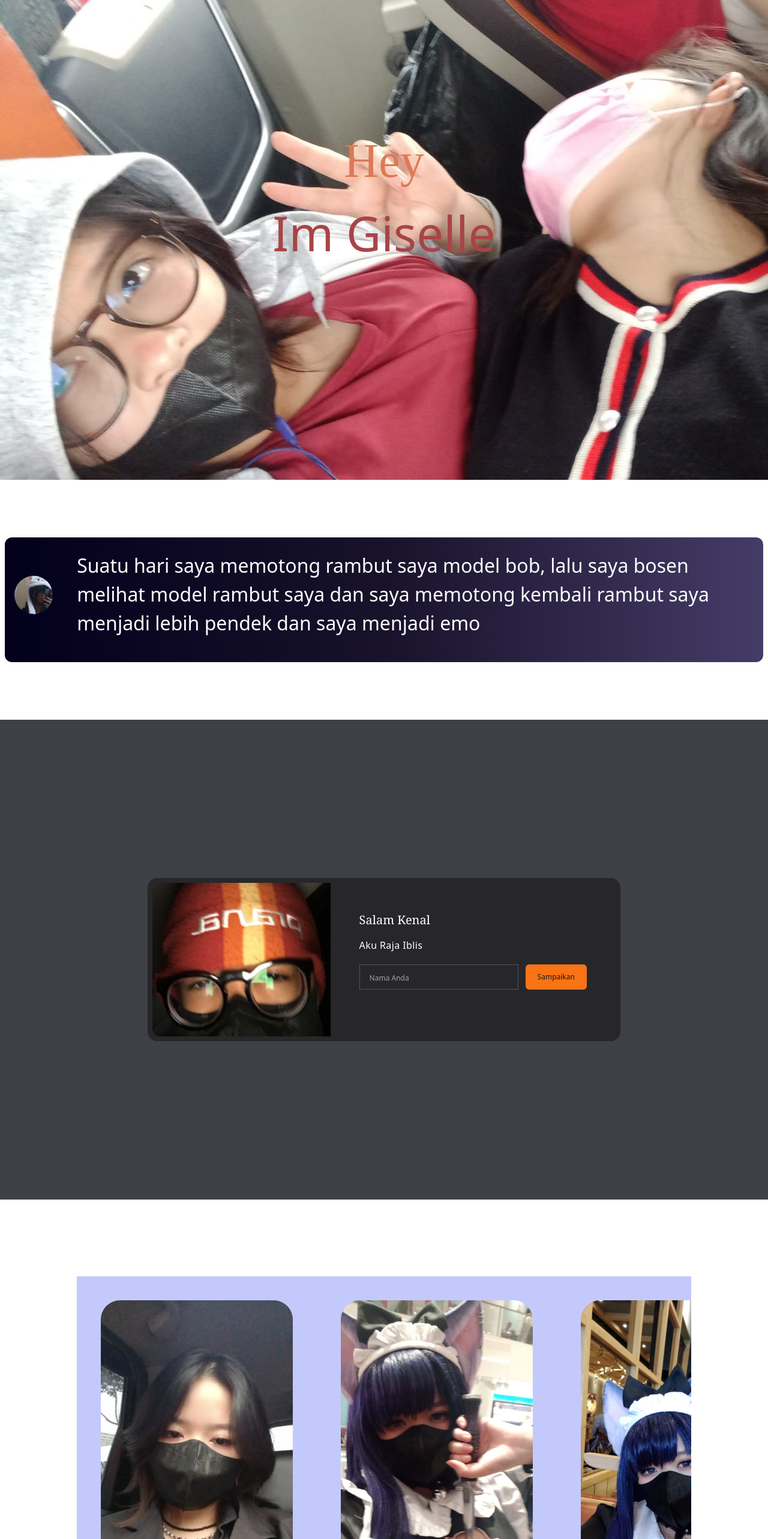
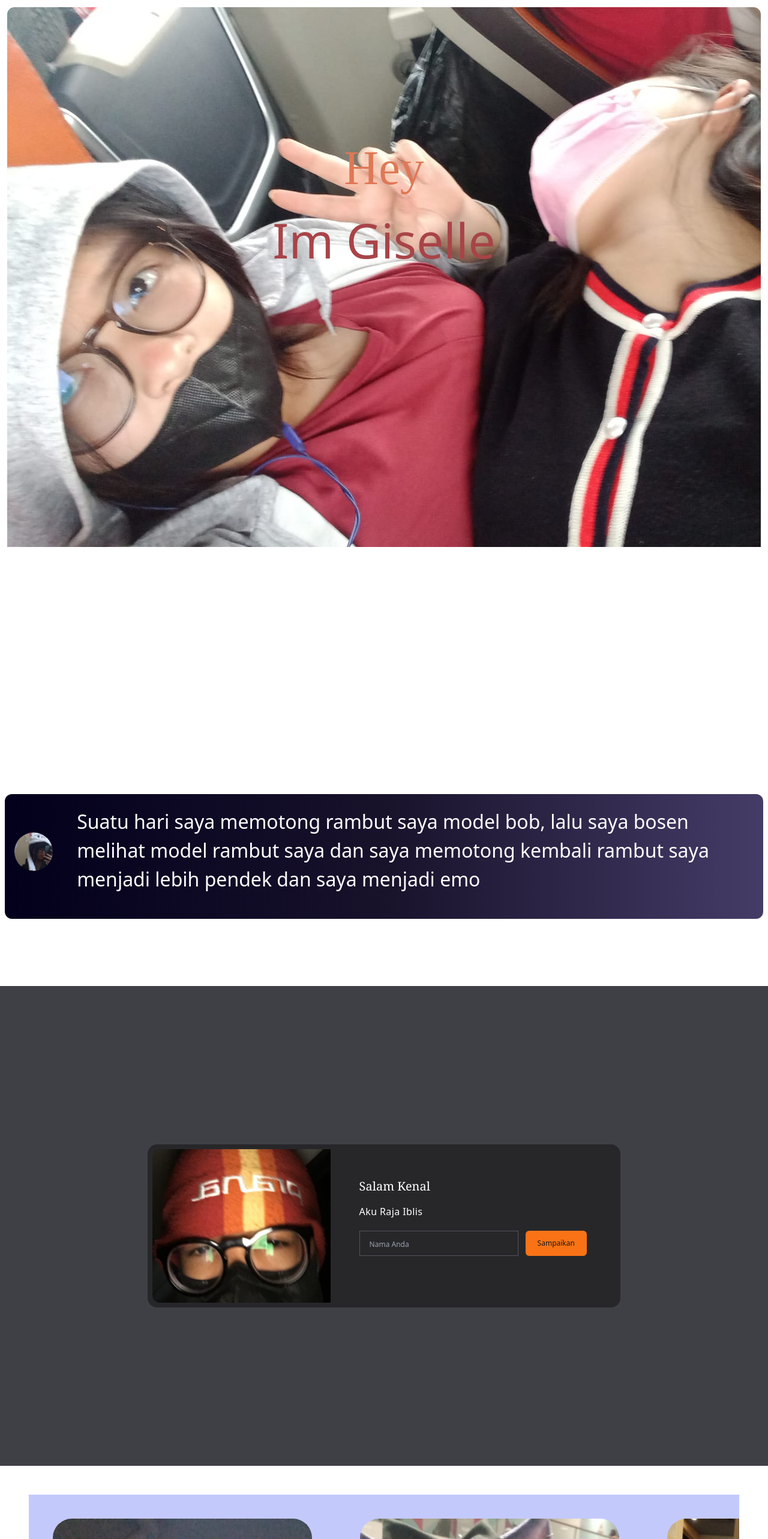
Before and after one commit to Clerami889/G-Project, a React (Create React App) app: page / in a window 1280 px wide. Shown: the top 2566 px of the page at 60% size. Built offline with nearby package versions, Linux system fonts and the light colour scheme; a web font is replaced by a local one.

Commit message:
update 0.5

```diff
--- a/package.json
+++ b/package.json
@@ -9,6 +9,7 @@
     "framer-motion": "^10.11.2",
     "react": "^18.2.0",
     "react-dom": "^18.2.0",
+    "react-icons": "^4.8.0",
     "react-scripts": "5.0.1",
     "web-vitals": "^2.1.4"
   },
--- a/src/components/Atas.jsx
+++ b/src/components/Atas.jsx
@@ -2,8 +2,8 @@ import React from "react";
 
 const Atas = () => {
   return (
-    <div className="bg-[url('../public/gei.jpeg')] bg-auto bg-fixed bg-no-repeat h-[100vmin] mb-0 flex flex-col m-[0.03rem] scroll-smooth">
-      <div className="mt-[13rem]  ">
+    <div className="bg-[url('../public/gei.jpeg')] bg-fixed bg-no-repeat md:h-[150vmin] md:justify-start flex flex-col m-3 rounded-xl scroll-smooth  h-[90vmax] text-center">
+      <div className="mt-[13rem] text-center justify-center items-center ">
         <p
           id="hey"
           className="text-[5rem] transition ease-in-out delay-150 text-[#DF7857] text-center  hover:-translate-y-1 hover:scale-110 hover:duration-300"
--- a/src/components/Imago.jsx
+++ b/src/components/Imago.jsx
@@ -28,7 +28,7 @@ const Imago = () => {
   const images = [a, b, c, d, e, f, g, h, i, j, k, l, m, n];
 
   return (
-    <div className="mx-[10%] my-[10%] bg-indigo-500/40">
+    <div className="mx-12 my-12 bg-indigo-500/40">
       <motion.div ref={au} className="carousel  cursor-grab overflow-hidden">
         <motion.div
           drag="x"
@@ -38,7 +38,7 @@ const Imago = () => {
           {images.map((image) => {
             return (
               <motion.div
-                className="min-h-[20rem] min-w-[25rem] p-[40px] duration-300"
+                className="min-h-[60vmax] min-w-[40vmax] p-[40px] duration-300"
                 key={image}
               >
                 <img
--- a/src/components/KotakAtas.jsx
+++ b/src/components/KotakAtas.jsx
@@ -2,9 +2,9 @@ import React from "react";
 
 const KotakAtas = () => {
   return (
-    <div className="relative bg-gradient-to-r from-[#03001C] via-[#18122B] to-[#453C67] flex flex-row  rounded-xl my-24 mx-2 h-[12rem] min-[400px]:h-[13rem] ">
+    <div className="relative bg-gradient-to-r from-[#03001C] via-[#18122B] to-[#453C67] flex flex-row  rounded-xl my-28 mx-2 h-[12rem] min-[400px]:h-[13rem] ">
       <div className="basis-1/6 ">
-        <section className="bg-[url('../public/gei5.jpg')] bg-cover bg-no-repeat bg-center h-[3rem] w-[3rem] relative rounded-[2rem] left-[1rem] top-[4rem] hover:scale-125 hover:-translate-y-2 hover:duration-[400ms] hover:delay-150 xl:w-16 xl:h-16 "></section>
+        <section className="bg-[url('../public/gei5.jpg')] bg-cover bg-no-repeat bg-center h-[3rem] w-[3rem] relative rounded-[2rem] left-[1rem] top-[4rem] hover:scale-125 hover:-translate-y-2 hover:duration-[400ms] hover:delay-150 md:w-16 md:h-16 "></section>
       </div>
 
       <div className="">
--- a/src/components/Pricing.jsx
+++ b/src/components/Pricing.jsx
@@ -1,5 +1,5 @@
 import React from "react";
-
+import { VscCheck } from "react-icons/vsc";
 const Pricing = () => {
   return (
     <div>
@@ -14,11 +14,29 @@ const Pricing = () => {
               <div className="h3 mt-2 text-center">Rp.500.000/Day</div>
               <div className="flex justify-center">
                 <a
-                  href="https://www.youtube.com/watch?v=zi2dYEIwSkA&list=RDaLdo3J1yseE&index=6"
+                  href="https://www.danielspatzek.com/home/"
                   className="inline-block px-10 py-3 my-6 text-center border border-indigo-600 rounded-lg hover:bg-indigo-800 hover:border-indigo-800"
                 >
                   Rent Now
                 </a>
+              </div>
+            </div>
+
+            <div className="border-t border-slate-700 "></div>
+            <div className="p-8 mx-3 mb-3 rounded-b-xl bg-slate-800">
+              <div className="flex flex-col space-y-2">
+                <div className="flex justify-center items-center">
+                  <VscCheck />
+                  <span className="text-sm ml-1 ">25+ Service</span>
+                </div>
+                <div className="flex justify-center items-center">
+                  <VscCheck />
+                  <span className="text-sm ml-1 ">Trusted</span>
+                </div>
+                <div className="flex justify-center items-center">
+                  <VscCheck />
+                  <span className="text-sm ml-1 ">Trust Me Bro</span>
+                </div>
               </div>
             </div>
           </div>
```
Also changed, not shown: 1 other file (tests, documents, lock files or other folders).
